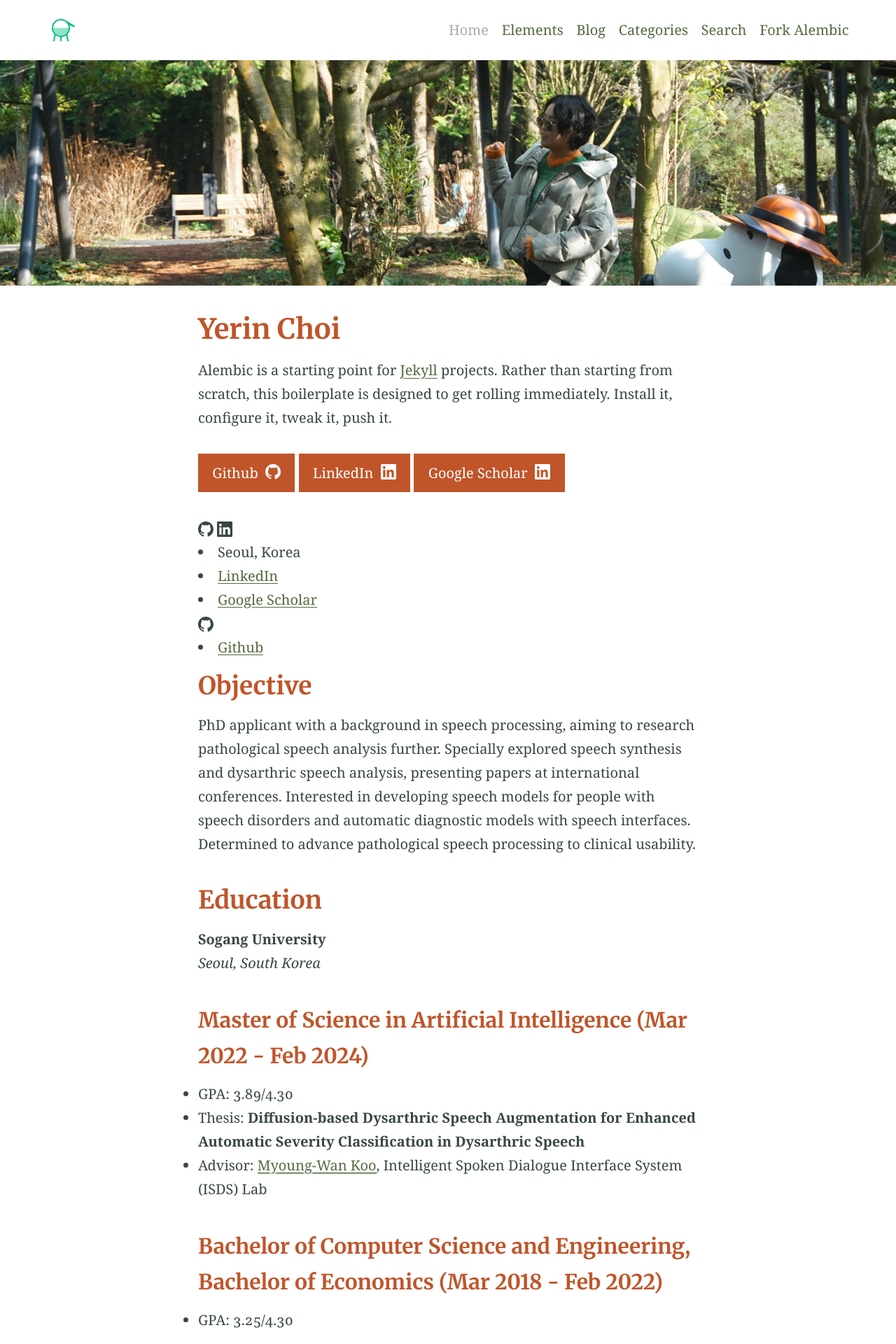
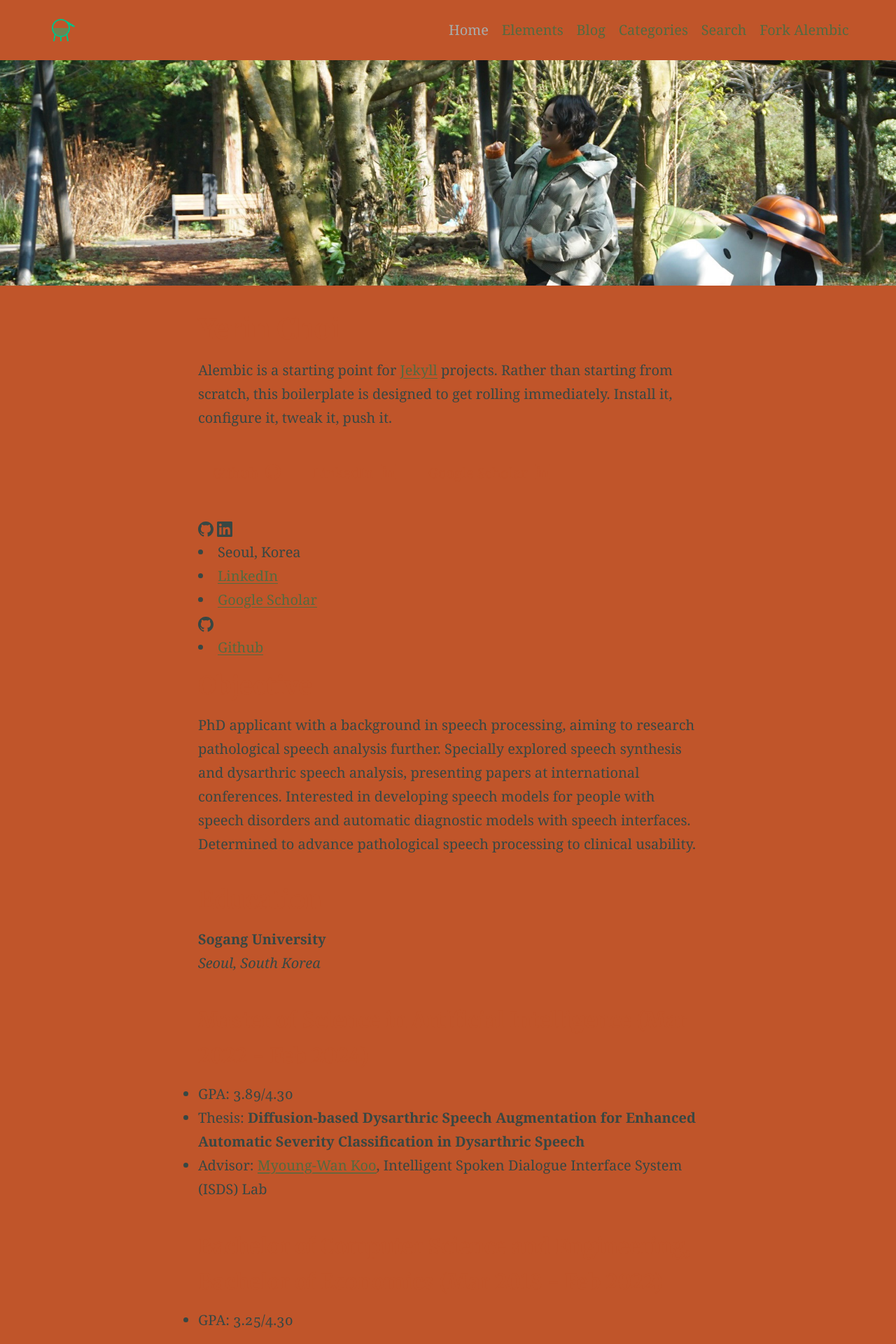
Before and after one commit to lakahaga/yerin-choi, a Jekyll site: the page built from index.md, in a window 1280 px wide. Shown: the top 1920 px of the page at 70% size. Built offline with Jekyll 4.4.1, drawn with Linux system fonts in a browser that asks for light colours.

Commit message:
Update _settings.scss

```diff
--- a/_sass/_settings.scss
+++ b/_sass/_settings.scss
@@ -1,5 +1,5 @@
 // Background colours
-$backgroundColour: #ffffff !default;
+$backgroundColour: #c0552a !default;
 $codeBackgroundColour: #fafafa !default;
 $featureBackgroundColour: #f9fafa !default;
 $accentColour: #c0552a !default;
```
